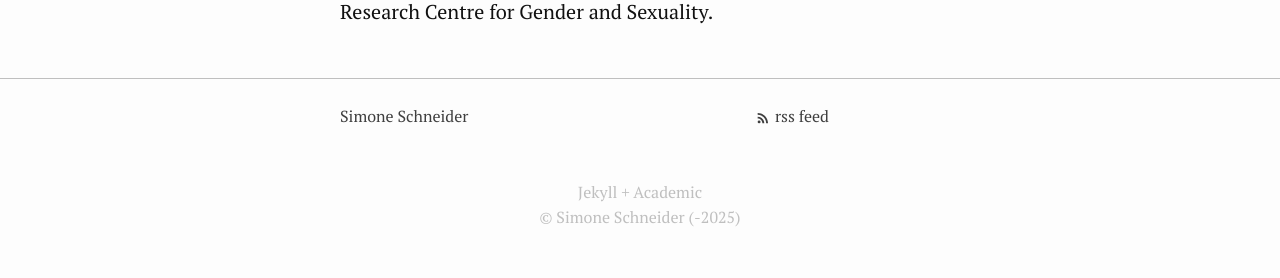
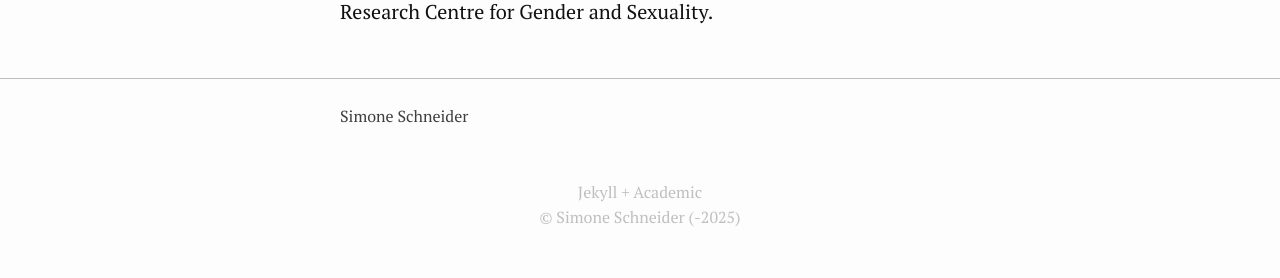
Before and after one commit to simone-schneider/simone-schneider.github.io, a Jekyll site: the page built from index.md, in a window 1280 px wide. Shown: the part 885-1163 px from the top of the page. Built offline with Jekyll 4.4.1, drawn with Linux system fonts in a browser that asks for light colours.

Commit message:
Update footer.html

```diff
--- a/_includes/footer.html
+++ b/_includes/footer.html
@@ -25,15 +25,6 @@
         {% endif %}
 
       </ul>
-
-      {% if site.pitch %}
-        <nav>
-        {% include nav_menu.html class="footer-col footer-col-2"%}
-        {% include contactlist.html class="single-col" %}
-        </nav>
-      {% else %}
-        {% include contactlist.html class="footer-col footer-col-2" %}
-      {% endif %}
 
     <div class="bottom">
 
```
